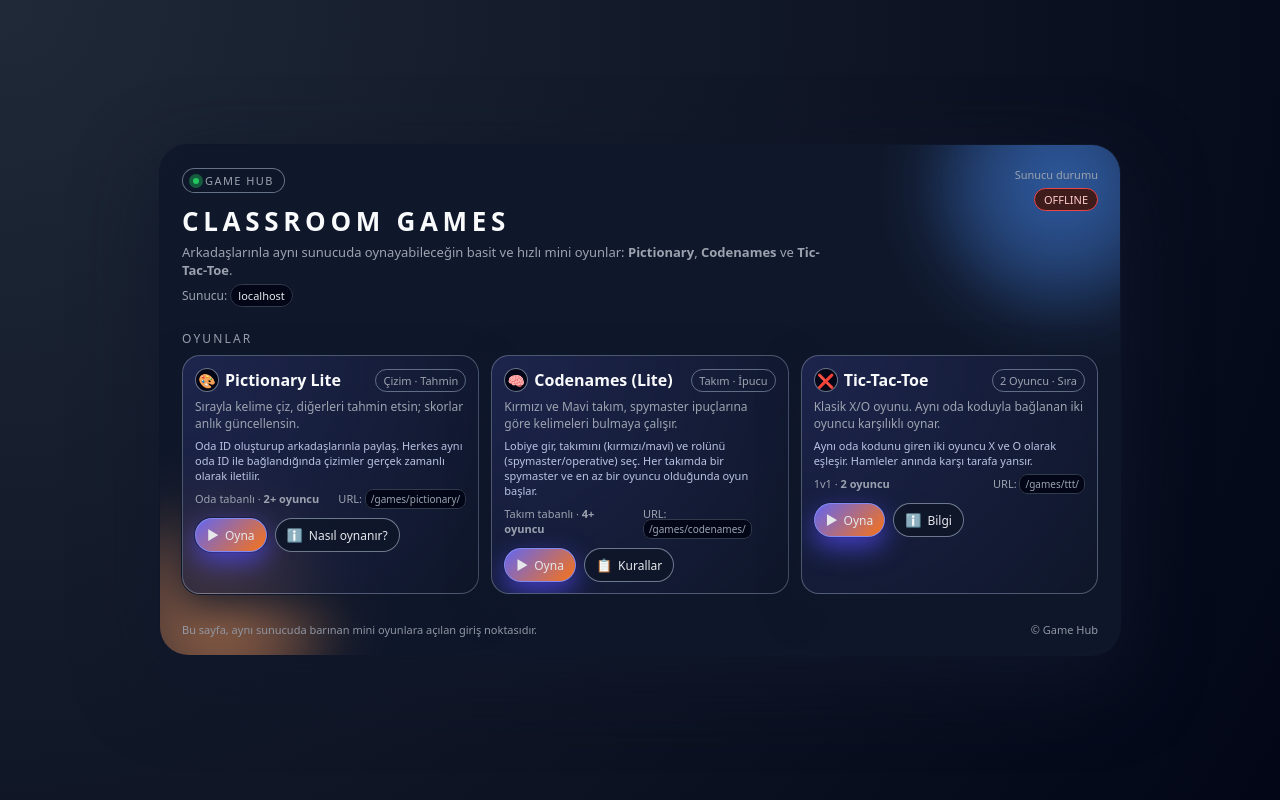
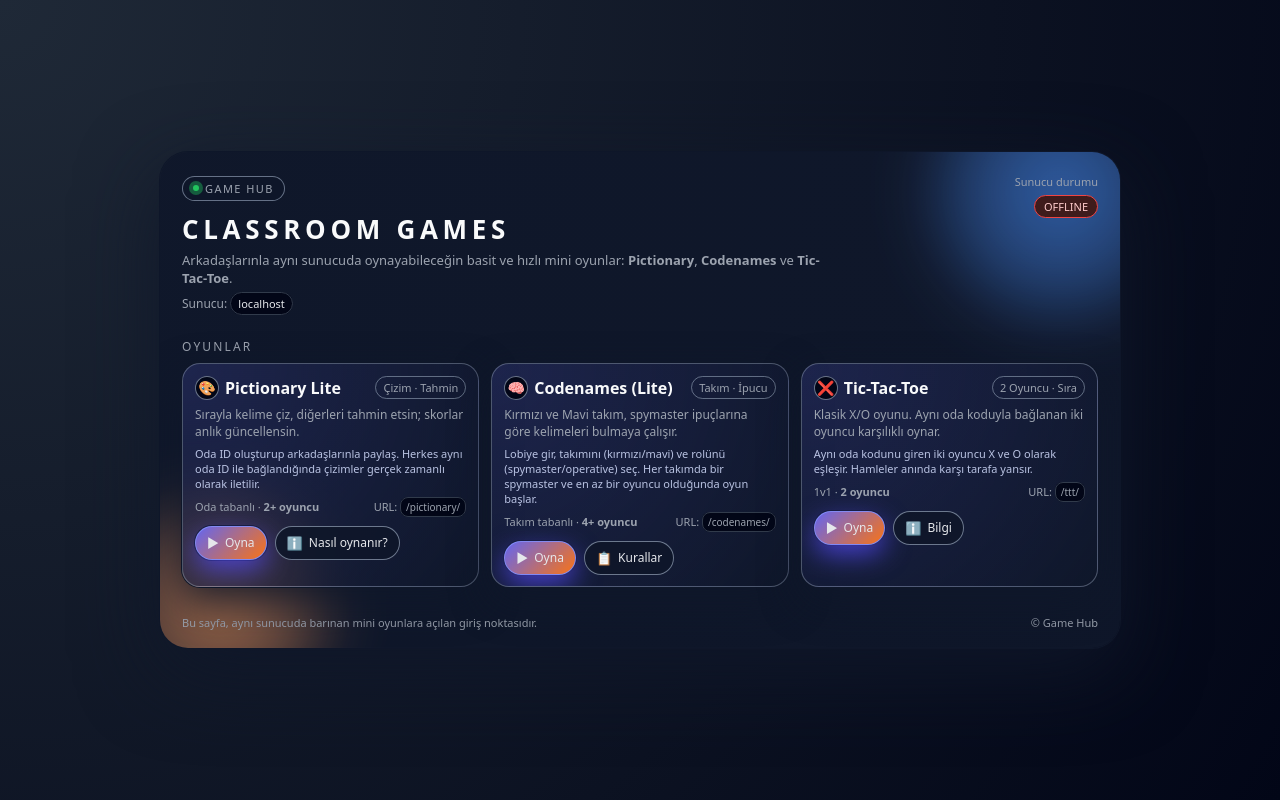
Before and after one commit to siyde/networkproje, a plain HTML site: page static/index.html in a window 1280 px wide. Drawn offline with Linux system fonts and the light colour scheme; no server answers.

Commit message:
Update game URLs in index.html

```diff
--- a/static/index.html
+++ b/static/index.html
@@ -349,10 +349,10 @@
             </p>
             <div class="meta">
               <span>Oda tabanlı · <strong>2+ oyuncu</strong></span>
-              <span>URL: <code>/games/pictionary/</code></span>
+              <span>URL: <code>/pictionary/</code></span>
             </div>
             <div class="actions">
-              <a class="btn primary" href="/games/pictionary/">
+              <a class="btn primary" href="/pictionary/">
                 <span class="icon">▶</span>Oyna
               </a>
               <button class="btn ghost" type="button" onclick="copyHint('pictionary')">
@@ -377,10 +377,10 @@
             </p>
             <div class="meta">
               <span>Takım tabanlı · <strong>4+ oyuncu</strong></span>
-              <span>URL: <code>/games/codenames/</code></span>
+              <span>URL: <code>/codenames/</code></span>
             </div>
             <div class="actions">
-              <a class="btn primary" href="/games/codenames/">
+              <a class="btn primary" href="/codenames/">
                 <span class="icon">▶</span>Oyna
               </a>
               <button class="btn ghost" type="button" onclick="copyHint('codenames')">
@@ -404,10 +404,10 @@
             </p>
             <div class="meta">
               <span>1v1 · <strong>2 oyuncu</strong></span>
-              <span>URL: <code>/games/ttt/</code></span>
+              <span>URL: <code>/ttt/</code></span>
             </div>
             <div class="actions">
-              <a class="btn primary" href="/games/ttt/">
+              <a class="btn primary" href="/ttt/">
                 <span class="icon">▶</span>Oyna
               </a>
               <button class="btn ghost" type="button" onclick="copyHint('ttt')">
```
